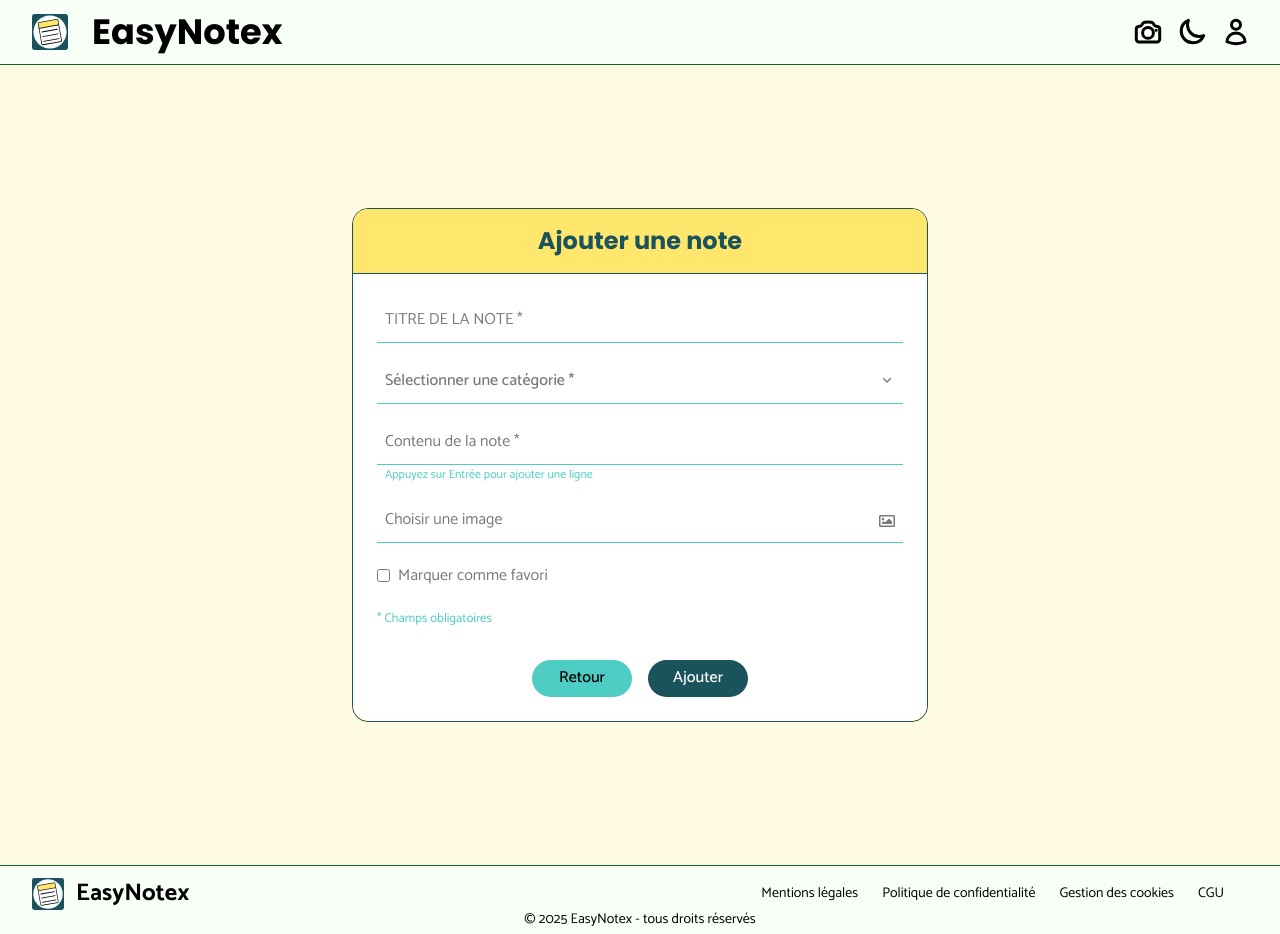
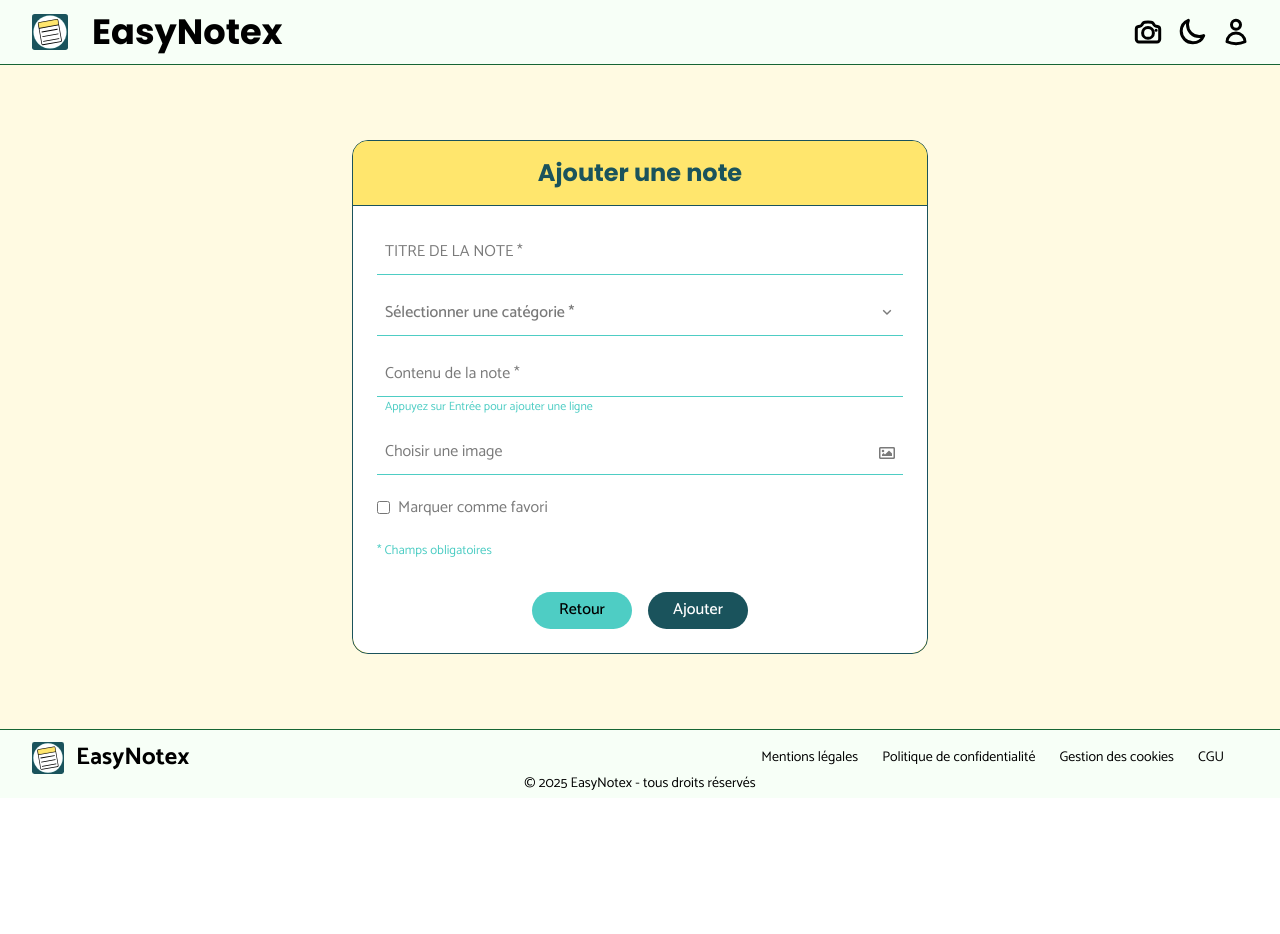
Before and after one commit to Melissa-code/easynotex, a Vue app in the folder frontend/: page /note/create in a window 1280 px wide. After the commit the page ends 800 px from the top, so only its background shows below. Built offline with nearby package versions, Linux system fonts and the light colour scheme.

Commit message:
style: center the create note form

```diff
--- a/frontend/src/style.css
+++ b/frontend/src/style.css
@@ -134,3 +134,9 @@ a:hover {
 svg {
   transform: scale(1.2); /*  50% */
 }
+
+.container-create-note {
+  width: 100%;
+  height: 83vh;
+  padding: 1em;
+}
--- a/frontend/src/views/CreateNoteView.vue
+++ b/frontend/src/views/CreateNoteView.vue
@@ -152,7 +152,7 @@ export default {
 </script>
 
 <template>
-  <div class="h-screen flex items-center justify-center bg-[--yellow-light]">
+  <div class="container-create-note flex items-center justify-center bg-[--yellow-light]">
 
     <div class="w-full max-w-xl max-h-full bg-[--yellow] border border-[--dark-green] rounded-2xl flex flex-col overflow-hidden">
       <!-- Title h1 -->
```
